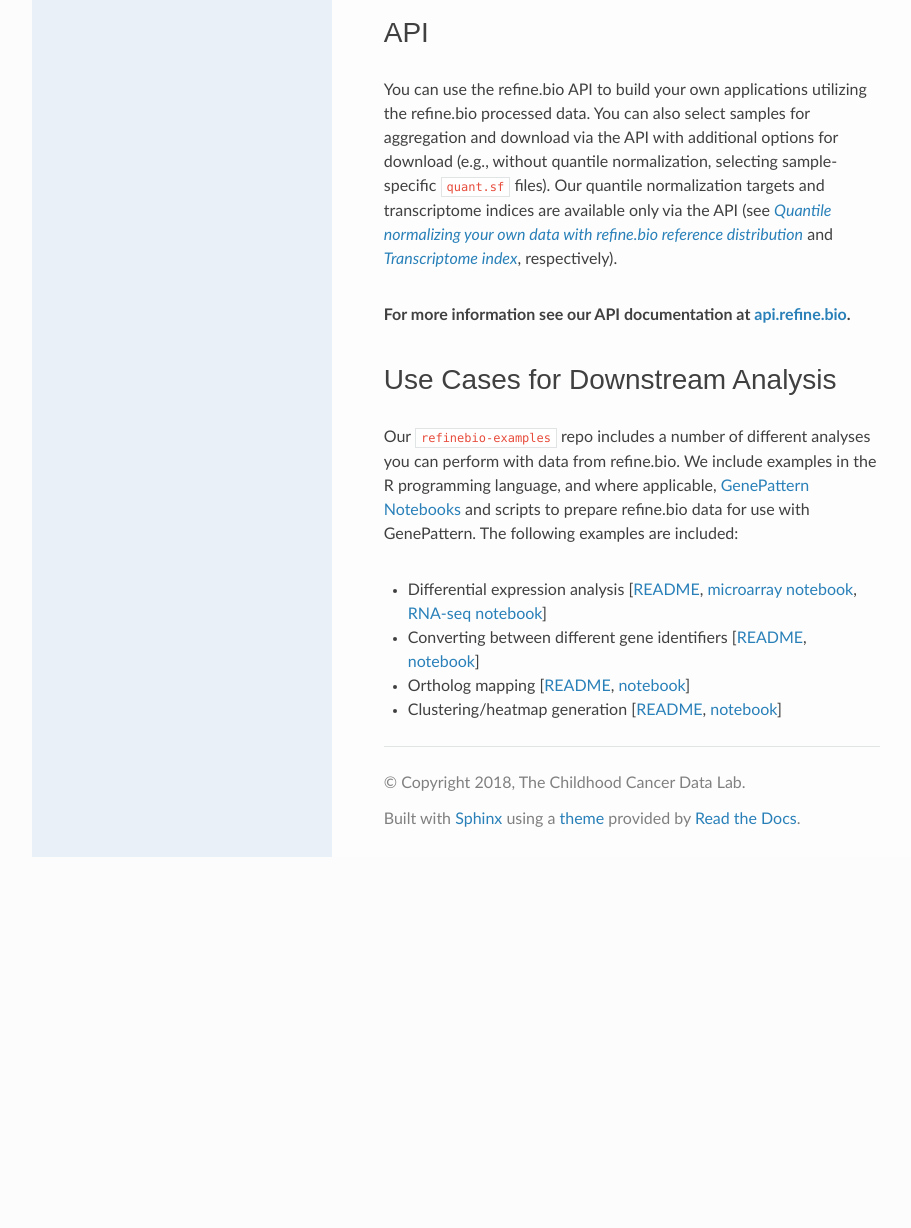
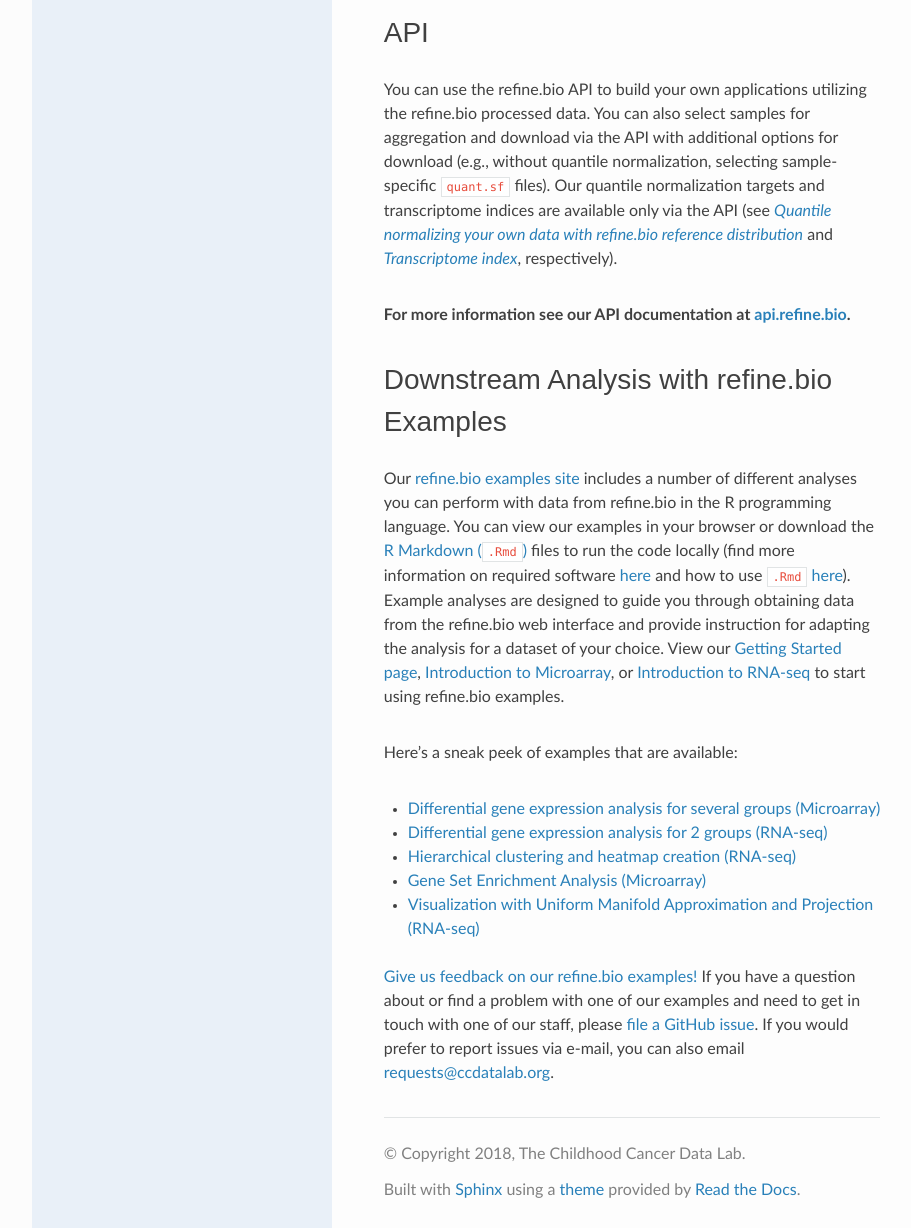
Before and after one commit to AlexsLemonade/refinebio-docs, a Sphinx documentation site: the page built from docs/main_text.md, in a window 1280 px wide and 1400 px high, scrolled down 27531 px. Shown: the part 172-1400 px from the top of the window, without its empty margins (158-1069 px from the left). Built offline with Sphinx 7.4.7 and the Read the Docs theme 2.0.0, drawn with Linux system fonts in a browser that asks for light colours; before the commit the page ends 28560 px from its top, so only the background shows below that; some of the changed text lies outside the part shown.

Commit message:
Rewrite downstream analysis section to reflect new examples (#146)
* Replace email address for reporting issues, questions, feedback

* Rewrite downstream analysis section to reflect new examples site

* Revise the "friendly welcome" too

* Fix link to header

* Update docs/main_text.md

Co-authored-by: Candace Savonen <cansav09@gmail.com>

* Add RNA-seq DGE example

* Response to @dvenprasad comments

Co-authored-by: Candace Savonen <cansav09@gmail.com>

```diff
--- a/docs/main_text.md
+++ b/docs/main_text.md
@@ -376,7 +376,7 @@
 In these matrices, rows are _genes_ or _features_ and columns are _samples_.
 Note that this format is consistent with the input expected by many programs specifically designed for working with gene expression matrices, but some machine learning libraries will expect this to be transposed.
 The column names or header will contain values corresponding to sample accessions (denoted `refinebio_accession_code` in metadata files).
-You can use these values in the header to map between a sample's gene expression data and its metadata (e.g., disease label or age). See also [Use Cases for Downstream Analysis](#use-cases-for-downstream-analysis).
+You can use these values in the header to map between a sample's gene expression data and its metadata (e.g., disease label or age). See also [Downstream Analysis with refine.bio Examples](#downstream-analysis-with-refinebio-examples).
 
 ## Sample Metadata
 
@@ -534,15 +534,25 @@
 
 You can use the refine.bio API to build your own applications utilizing the refine.bio processed data.
 You can also select samples for aggregation and download via the API with additional options for download (e.g., without quantile normalization, selecting sample-specific `quant.sf` files).
-Our quantile normalization targets and transcriptome indices are available only via the API (see [_Quantile normalizing your own data with refine.bio reference distribution_](#quantile-normalizing-your-own-data-with-refine.bio-reference-distribution) and [_Transcriptome index_](#transcriptome-index), respectively).
+Our quantile normalization targets and transcriptome indices are available only via the API (see [_Quantile normalizing your own data with refine.bio reference distribution_](#quantile-normalizing-your-own-data-with-refine-bio-reference-distribution) and [_Transcriptome index_](#transcriptome-index), respectively).
 
 **For more information see our API documentation at <a href = "https://api.refine.bio/" target = "blank">api.refine.bio</a>.**
 
-# Use Cases for Downstream Analysis
+# Downstream Analysis with refine.bio Examples
 
-Our <a href = "https://github.com/AlexsLemonade/refinebio-examples/tree/v1.0" target = "blank">`refinebio-examples`</a> repo includes a number of different analyses you can perform with data from refine.bio. We include examples in the R programming language, and where applicable, <a href = "http://genepattern-notebook.org/example-notebooks/" target = "blank">GenePattern Notebooks</a> and scripts to prepare refine.bio data for use with GenePattern. The following examples are included:
+Our <a href = "https://alexslemonade.github.io/refinebio-examples/01-getting-started/getting-started.html" target = "blank">refine.bio examples site</a> includes a number of different analyses you can perform with data from refine.bio in the R programming language.
+You can view our examples in your browser or download the <a href = "https://rmarkdown.rstudio.com/" target = "blank">R Markdown (`.Rmd`)</a> files to run the code locally (find more information on required software <a href = "https://alexslemonade.github.io/refinebio-examples/01-getting-started/getting-started.html#03_What_you_need_to_install_to_run_the_examples" target = "blank">here</a> and how to use `.Rmd` <a href = "https://alexslemonade.github.io/refinebio-examples/01-getting-started/getting-started.html#05_How_to_use_R_Markdown_Documents" target = "blank">here</a>).
+Example analyses are designed to guide you through obtaining data from the refine.bio web interface and provide instruction for adapting the analysis for a dataset of your choice.
+View our <a href = "https://alexslemonade.github.io/refinebio-examples/01-getting-started/getting-started.html" target = "blank">Getting Started page</a>, <a href = "https://alexslemonade.github.io/refinebio-examples/02-microarray/00-intro-to-microarray.html" target = "blank">Introduction to Microarray</a>, or <a href = "https://alexslemonade.github.io/refinebio-examples/03-rnaseq/00-intro-to-rnaseq.html" target = "blank">Introduction to RNA-seq</a> to start using refine.bio examples.
 
-* Differential expression analysis [<a href = "https://github.com/AlexsLemonade/refinebio-examples/tree/v1.0/differential-expression" target = "blank">README</a>, <a href = "https://htmlpreview.github.io/?https://github.com/AlexsLemonade/refinebio-examples/blob/v1.0/differential-expression/microarray_DGE.nb.html" target = "blank">microarray notebook</a>, <a href = "https://htmlpreview.github.io/?https://github.com/AlexsLemonade/refinebio-examples/blob/v1.0/differential-expression/rnaseq_DGE.nb.html" target = "blank">RNA-seq notebook</a>]
-* Converting between different gene identifiers [<a href = "https://github.com/AlexsLemonade/refinebio-examples/tree/v1.0/ensembl-id-convert" target = "blank">README</a>, <a href = "https://htmlpreview.github.io/?https://github.com/AlexsLemonade/refinebio-examples/blob/v1.0/ensembl-id-convert/ensembl_id_convert.nb.html" target = "blank">notebook</a>]
-* Ortholog mapping [<a href = "https://github.com/AlexsLemonade/refinebio-examples/tree/v1.0/ortholog-mapping" target = "blank">README</a>, <a href = "https://htmlpreview.github.io/?https://github.com/AlexsLemonade/refinebio-examples/blob/v1.0/ortholog-mapping/ortholog_mapping_example.nb.html" target = "blank">notebook</a>]
-* Clustering/heatmap generation [<a href = "https://github.com/AlexsLemonade/refinebio-examples/tree/v1.0/clustering" target = "blank">README</a>, <a href = "https://htmlpreview.github.io/?https://github.com/AlexsLemonade/refinebio-examples/blob/v1.0/clustering/clustering_example.nb.html" target = "blank">notebook</a>]
+Here's a sneak peek of examples that are available:
+
+* <a href = "https://alexslemonade.github.io/refinebio-examples/02-microarray/differential-expression_microarray_02_several-groups.html" target = "blank">Differential gene expression analysis for several groups (Microarray)</a>
+* <a href = "https://alexslemonade.github.io/refinebio-examples/03-rnaseq/differential-expression_rnaseq_01.html#analysis" target = "blank">Differential gene expression analysis for 2 groups (RNA-seq)</a>
+* <a href = "https://alexslemonade.github.io/refinebio-examples/03-rnaseq/clustering_rnaseq_01_heatmap.html" target = "blank">Hierarchical clustering and heatmap creation (RNA-seq)</a>
+* <a href = "https://alexslemonade.github.io/refinebio-examples/02-microarray/pathway-analysis_microarray_02_gsea.html" target = "blank">Gene Set Enrichment Analysis (Microarray)</a>
+* <a href = "https://alexslemonade.github.io/refinebio-examples/03-rnaseq/dimension-reduction_rnaseq_02_umap.html" target = "blank">Visualization with Uniform Manifold Approximation and Projection (RNA-seq)</a>
+
+<a href = "https://share.hsforms.com/1pQ8pPB70TuG37sVjr-KtXA336z0" target = "blank">Give us feedback on our refine.bio examples!</a>
+If you have a question about or find a problem with one of our examples and need to get in touch with one of our staff, please <a href = "https://github.com/AlexsLemonade/refinebio-examples/issues/new?assignees=&labels=user+report+or+question&template=report-a-problem-or-ask-a-question.md&title=User+issue%3A++" target = "blank">file a GitHub issue</a>.
+If you would prefer to report issues via e-mail, you can also email [requests@ccdatalab.org](mailto:requests@ccdatalab.org).
```
Also changed, not shown: docs/getting_started.md (+1 -3 lines), docs/index.md (+3 -1 lines).
